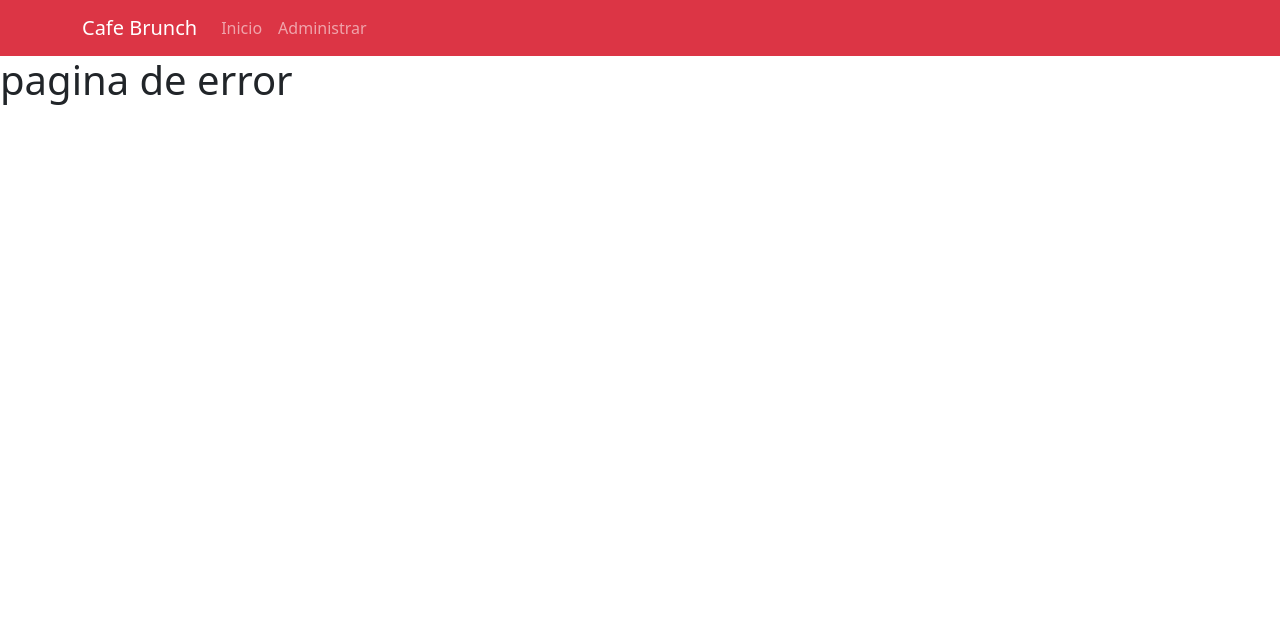
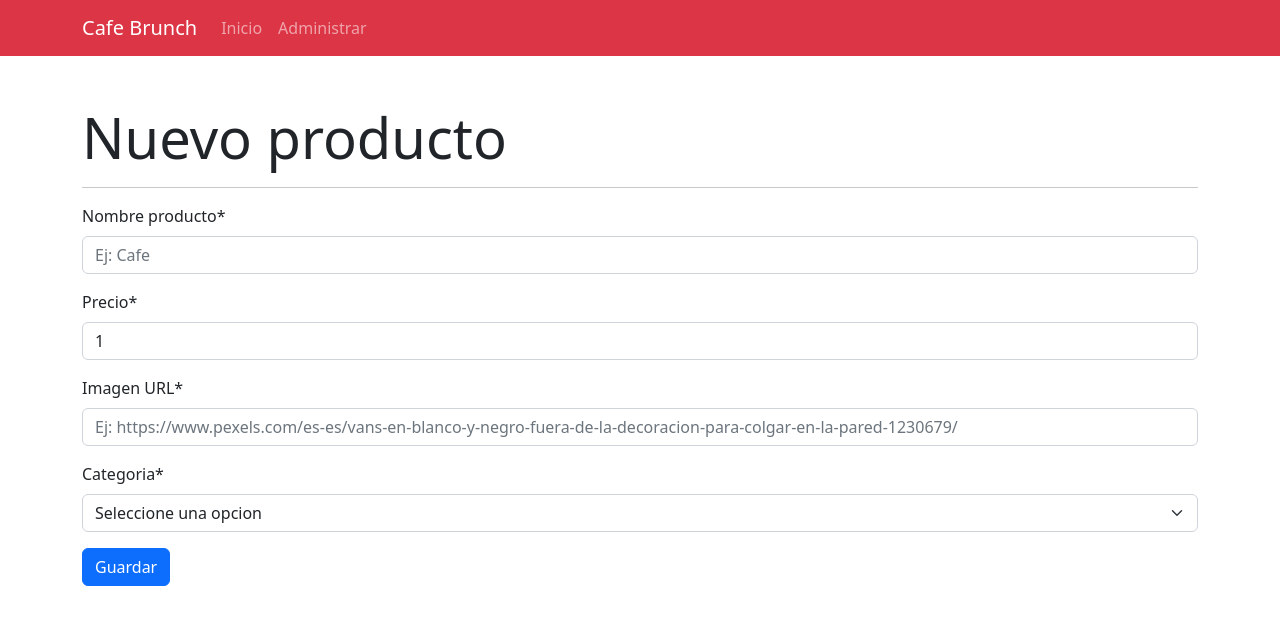
Before and after one commit to Thomyjerez/Proyecto-cafe-branch, a React (Create React App) app: page /administrar/crear in a window 1280 px wide. Shown: the top 624 px of the page. Built offline with nearby package versions, Linux system fonts and the light colour scheme.

Commit message:
agregue las validaciones al formulario

```diff
--- a/package.json
+++ b/package.json
@@ -10,6 +10,7 @@
     "react": "^18.2.0",
     "react-bootstrap": "^2.5.0",
     "react-dom": "^18.2.0",
+    "react-hook-form": "^7.37.0",
     "react-router-dom": "^6.4.2",
     "react-scripts": "5.0.1",
     "sweetalert2": "^11.4.37",
--- a/src/App.jsx
+++ b/src/App.jsx
@@ -17,8 +17,8 @@ function App() {
         <Route exac path='/' element={<Home></Home>}></Route>
         <Route exac path='/administrador' element={<Administrador></Administrador>}></Route>
         <Route exac path='*' element={<Error></Error>}></Route>
-        <Route exact path=' ' element={<CrearProducto></CrearProducto>}></Route>
-        <Route exact path='/administar/editar/:id' element={<EditarProducto></EditarProducto>}></Route>
+        <Route exact path='/administrar/crear' element={<CrearProducto></CrearProducto>}></Route>
+        <Route exact path='/administrar/editar/:id' element={<EditarProducto></EditarProducto>}></Route>
         <Route exact path='/detalle-producto' element={<DetalleProducto></DetalleProducto>}></Route>
 
       </Routes>
--- a/src/components/helpers/queries.js
+++ b/src/components/helpers/queries.js
@@ -21,3 +21,24 @@ export const consultarAPI = async()=> {
         console.log(error)
     }
 }
+
+// para dar de alta mi api
+// objetos que envio o recibo en la api es por body
+export const crearProductoAPI = async(producto)=> {
+    try{
+
+         const respuesta = await fetch(URL,{
+            method:'POST',
+            headers:{
+                "Content-Type":"application/json"
+            },
+            body:JSON.stringify(producto)
+
+         });
+         const listaProductos = await respuesta.json()
+        //  console.log(listaProductos)
+        return listaProductos;
+    }catch(error){
+        console.log(error)
+    }
+}
--- a/src/components/views/Administrador.jsx
+++ b/src/components/views/Administrador.jsx
@@ -1,28 +1,28 @@
 import { useEffect, useState } from "react";
-import { Button,  Table } from "react-bootstrap";
+import { Button, Table } from "react-bootstrap";
 import { consultarAPI } from "../helpers/queries";
-import ItemProducto from './producto/ItemProducto'
+import ItemProducto from "./producto/ItemProducto";
+import { Link } from "react-router-dom";
 
 const Administrador = () => {
-
-    const [productos, setProductos] = useState([])
+  const [productos, setProductos] = useState([]);
 
   // consultar la api de queries.js
-    useEffect (()=>{
+  useEffect(() => {
     // para ejecutar la funcion que trabaja con una promesa,
     // cuando termine la promesa y venga la respuesta, mostrar la respuesta
 
-        consultarAPI().then((respuesta)=>{
-            console.log(respuesta)
-            setProductos(respuesta)
-        })
-    },[])
+    consultarAPI().then((respuesta) => {
+      console.log(respuesta);
+      setProductos(respuesta);
+    });
+  }, []);
 
   return (
     <section className="container mainSection">
       <div className="d-flex justify-content-between align-items-center mt-5">
         <h1 className="display-4">Productos disponibles</h1>
-                <Button className='btn btn-primary'>Agregar</Button>
+        <Link className="btn btn-primary" to="/administrar/crear">Agregar</Link>
       </div>
       <hr />
       <Table responsive striped bordered hover>
@@ -37,11 +37,9 @@ const Administrador = () => {
           </tr>
         </thead>
         <tbody>
-                    {
-                        productos.map((producto)=><ItemProducto key={producto.id} producto={producto}></ItemProducto>)
-                    }
-
-
+          {productos.map((producto) => (
+            <ItemProducto key={producto.id} producto={producto}></ItemProducto>
+          ))}
         </tbody>
       </Table>
     </section>
--- a/src/components/views/producto/CrearProducto.jsx
+++ b/src/components/views/producto/CrearProducto.jsx
@@ -1,41 +1,100 @@
-import React from "react";
-import {Form, Button} from 'react-bootstrap'
+import { useForm } from "react-hook-form";
+import { Form, Button } from "react-bootstrap";
 
 const CrearProducto = () => {
+  // validacion de formulario
+  const {register, handleSubmit, formState:{errors}} =
+  useForm({
+      defaultValues:{
+      nombreProducto:'',
+      precio: 1,
+      imagen:'',
+      categoria:''
+    }}
+  );
+
+  const onSubmit = (datos)=>{
+    console.log(datos)
+    console.log('desde submit')
+  }
+
+
   return (
     <section className="container mainSection">
       <h1 className="display-4 mt-5">Nuevo producto</h1>
       <hr />
 
-      <Form>
+      <Form onSubmit={handleSubmit(onSubmit)}>
         <Form.Group className="mb-3" controlId="formNombreProdcuto">
           <Form.Label>Nombre producto*</Form.Label>
-          <Form.Control type="text" placeholder="Ej: Cafe" />
-          <Form.Text className="text-danger">algun error</Form.Text>
+          <Form.Control
+          type="text"
+          placeholder="Ej: Cafe"
+          {...register('nombreProducto',
+          {required:'Este dato es obligatorio',
+            minLength:{
+              value:2,
+              message:'Debe ingresar un minimo de 2 caracteres'
+            },
+            maxLength:{
+              value:50,
+              message:'Debe ingresar un maximo de 20 caracteres'
+            }
+        })}
+          />
+          <Form.Text className="text-danger">
+            {errors.nombreProducto?.message}
+          </Form.Text>
         </Form.Group>
         <Form.Group className="mb-3" controlId="formPrecio">
           <Form.Label>Precio*</Form.Label>
-          <Form.Control type="number" placeholder="Ej: 50" />
-          <Form.Text className="text-danger">algun error</Form.Text>
+          <Form.Control type="number" placeholder="Ej: 50"
+          {...register('precio',{
+            required:'El precio es un valor requerido',
+            min:{
+              value:1,
+              message:'El precio minimo debe ser de $1'
+            },
+            max:{
+              value: 10000,
+              message:'El precio maximo debe ser de $10.000'
+            }
+          })} />
+          <Form.Text className="text-danger">
+            {errors.precio?.message}
+            </Form.Text>
         </Form.Group>
         <Form.Group className="mb-3" controlId="formImagen">
           <Form.Label>Imagen URL*</Form.Label>
           <Form.Control
             type="text"
             placeholder="Ej: https://www.pexels.com/es-es/vans-en-blanco-y-negro-fuera-de-la-decoracion-para-colgar-en-la-pared-1230679/"
+            {...register('imagen',{
+              required:'La url de la imagen es obligatoria',
+              pattern:{
+                value: /^https?:\/\/[\w\-]+(\.[\w\-]+)+[/#?]?.*$/,
+                message:'Debe ingresar una URL valida'
+              }
+            })}
           />
-          <Form.Text className="text-danger">algun error</Form.Text>
+          <Form.Text className="text-danger">
+            {errors.imagen?.message}
+          </Form.Text>
         </Form.Group>
         <Form.Group className="mb-3" controlId="formPrecio">
           <Form.Label>Categoria*</Form.Label>
-          <Form.Select>
+          <Form.Select {...register('categoria',{
+            required:'Debe seleccionar una categoria'
+          })}>
             <option value="">Seleccione una opcion</option>
-            <option value="bebida-caliente">Bebida caliente</option>
-            <option value="bebida-fria">Bebida fria</option>
+            <option value="bebida caliente">Bebida caliente</option>
+            <option value="bebida fria">Bebida fria</option>
             <option value="dulce">Dulce</option>
             <option value="salado">Salado</option>
           </Form.Select>
-          <Form.Text className="text-danger">algun error</Form.Text>
+          <Form.Text className="text-danger">
+            {errors.categoria?.message}
+          </Form.Text>
         </Form.Group>
         <Button variant="primary" type="submit">
           Guardar
```
Also changed, not shown: 2 other files (tests, documents, lock files or other folders). Lines whose indentation alone changed are shown as unchanged.
